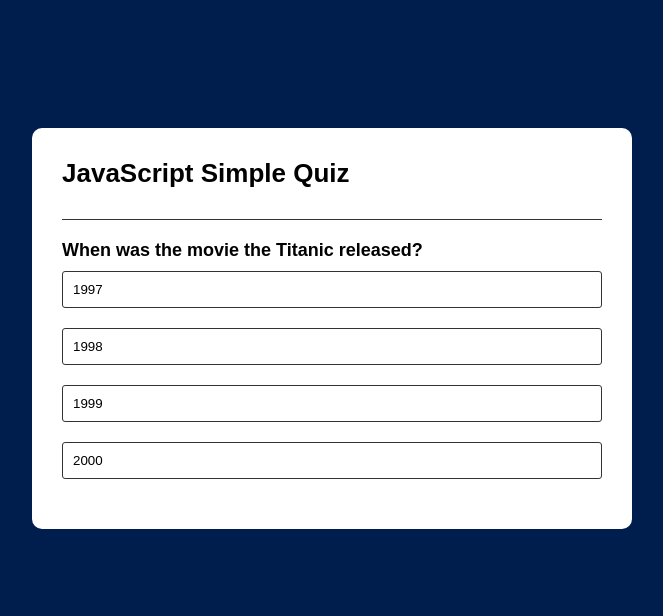
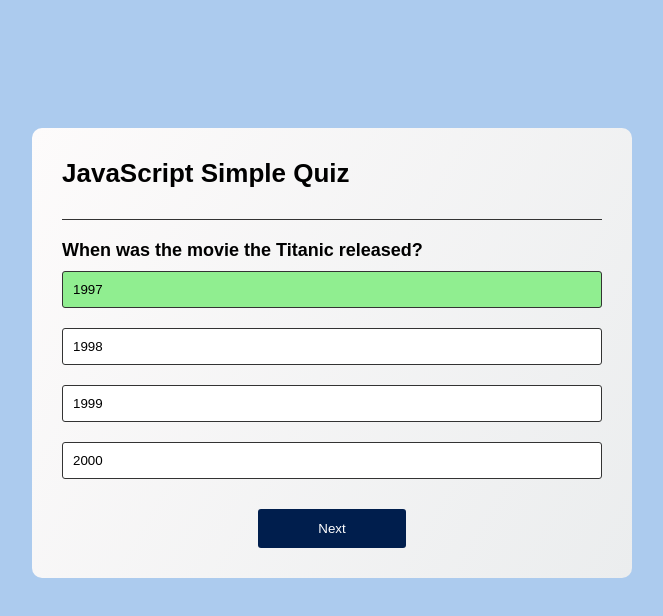
Before and after one commit to hakanakyuzz/simpleQuiz, a plain HTML site: page index.html in a window 1280 px wide. Both pictures are taken after a click on the button "1997". Shown: the whole page, without its empty margins (308-971 px from the left). Drawn offline with Linux system fonts and the light colour scheme.

Commit message:
js updated

```diff
--- a/script.js
+++ b/script.js
@@ -50,11 +50,12 @@ const answerElement = document.querySelector(".btn-container")
 const nextButtonElement = document.querySelector(".next-btn")
 
 let currentQuestionIndex = 0
+let userScore  = 0
 
 function showQuestion() {
     deletePrevious()
+    currentQuestionIndex = 0
 
-    currentQuestionIndex = 0
     let currentQuestion = questions[currentQuestionIndex]
     questionElement.innerHTML = currentQuestion.question
 
@@ -63,6 +64,21 @@ function showQuestion() {
         button.innerHTML = answer.text
         button.classList.add("btn")
         answerElement.appendChild(button)
+
+        button.dataset.correct = answer.correct
+
+        button.addEventListener("click", (e) => {
+            let userAnswer = e.target
+            let isCorrect = userAnswer.dataset.correct === "true"
+            userAnswer.classList.add((isCorrect ? "" : "in") + "correct")
+
+            Array.from(answerElement.children).forEach(btn => {
+                btn.disabled = true
+                if (btn.dataset.correct === "true")
+                    btn.classList.add("correct")
+            })
+            nextButtonElement.style.display = "block"
+        })
     })
 }
 showQuestion()
--- a/style.css
+++ b/style.css
@@ -5,10 +5,10 @@
 }
 body{
     font-family: sans-serif;
-    background: rgb(0, 30, 77);
+    background-image: linear-gradient(to top, #accbee 100%, #e7f0fd 100%);
 }
 .container{
-    background: #fff;
+    background-image: linear-gradient(120deg, #fdfbfb 0%, #ebedee 100%);
     width: 600px;
     border-radius: 10px;
     margin: 10% auto 0;
@@ -25,7 +25,8 @@ body{
     margin-bottom: 10px;
 }
 .btn-container .btn{
-    background: inherit;
+    background: #fff;
+    color: #000;
     width: 100%;
     border: 1px solid #333;
     outline: none;
@@ -34,6 +35,11 @@ body{
     margin-bottom: 20px;
     border-radius: 3px;
     text-align: left;
+}
+.btn-container .btn:not([disabled]):hover{
+    background: #000;
+    color: #fff;
+    transition: 0.15s;
 }
 .next-btn{
     border: none;
@@ -45,12 +51,16 @@ body{
     margin: 10px auto 0;
     display: none;
 }
-.btn-container .btn:hover{
-    background: #000;
-    color: #fff;
-    transition: 0.15s;
-}
 .next-btn:hover{
     background: rgb(30, 64, 115);
     cursor: pointer;
 }
+.correct.btn{
+    background: lightgreen;
+}
+.incorrect.btn{
+    background: lightcoral;
+}
+.btn:disabled{
+    cursor: not-allowed;
+}
```
